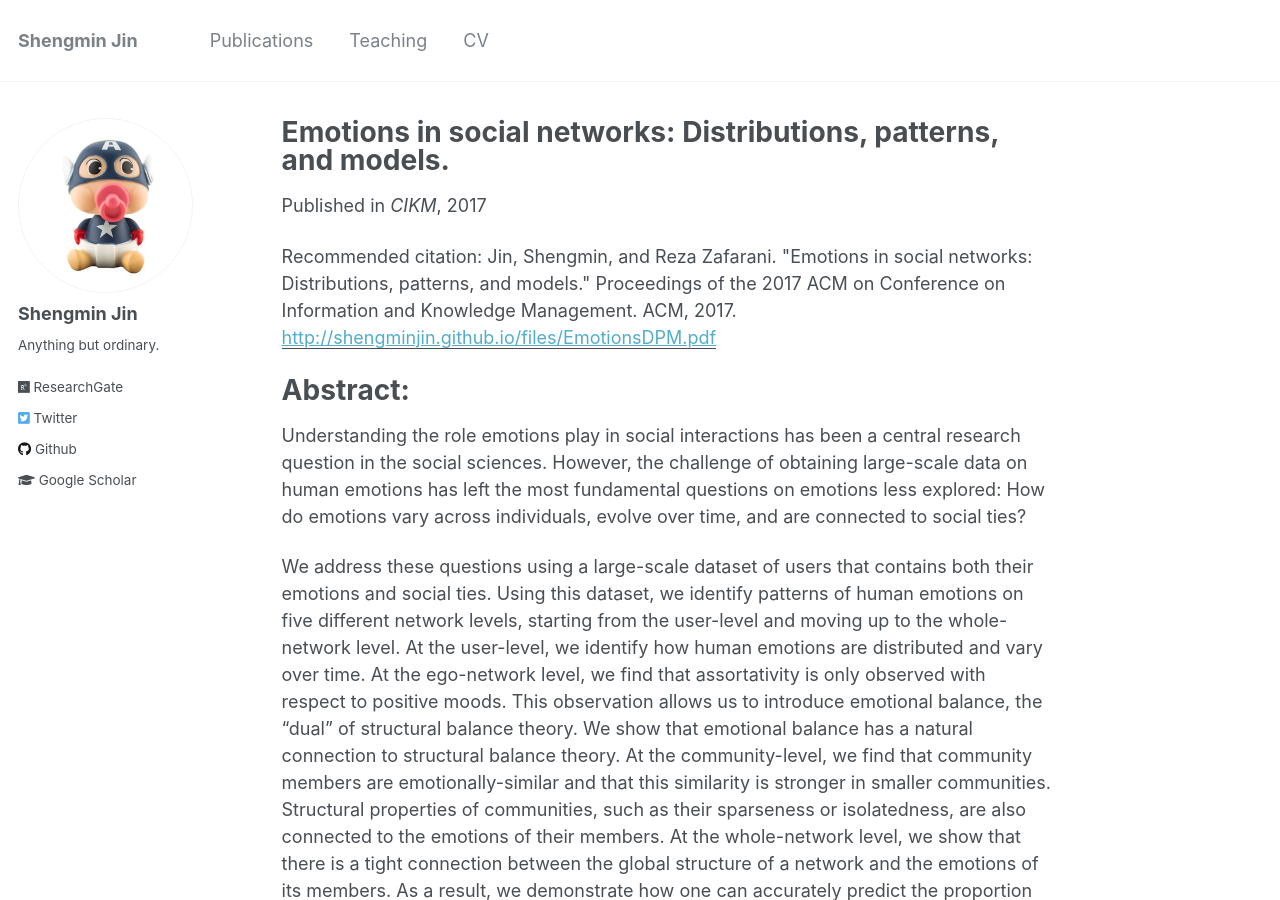
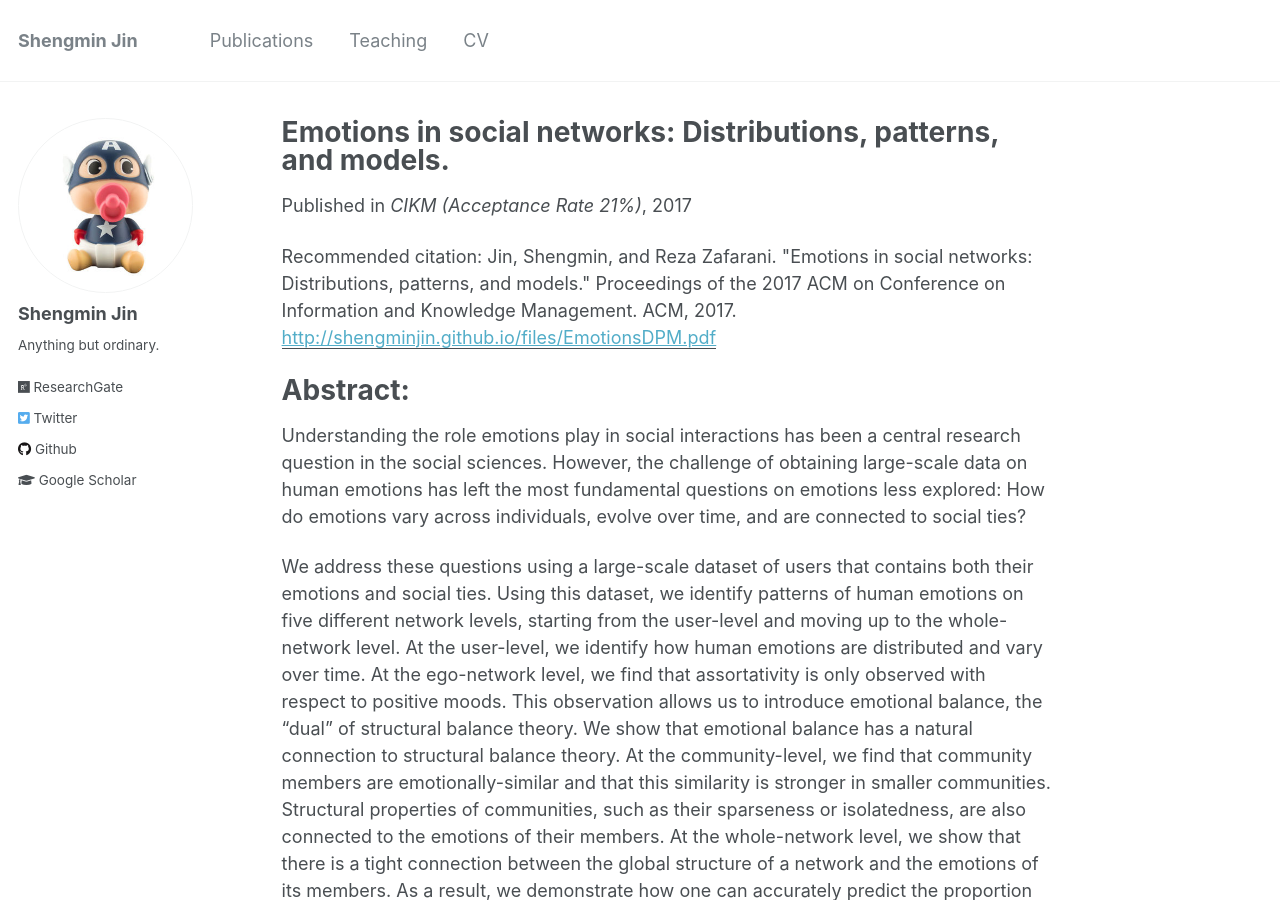
Before and after one commit to shengminjin/shengminjin.github.io, a Jekyll site: the page built from _publications/EmotionsDPM.md, in a window 1280 px wide and 900 px high. Built offline with Jekyll 4.4.1, drawn with Linux system fonts in a browser that asks for light colours.

Commit message:
Update EmotionsDPM.md

```diff
--- a/_publications/EmotionsDPM.md
+++ b/_publications/EmotionsDPM.md
@@ -4,7 +4,7 @@ collection: publications
 permalink: /publication/EmotionsDPM
 excerpt: 'Find how emotions vary across users, how they evolve, and how they are connected to social ties+the dual of structural balance (signed nodes instead of edges).'
 date: 2017-11-06
-venue: 'CIKM'
+venue: 'CIKM (Acceptance Rate 21%)'
 paperurl: 'http://shengminjin.github.io/files/EmotionsDPM.pdf'
 citation: 'Jin, Shengmin, and Reza Zafarani. "Emotions in social networks: Distributions, patterns, and models." Proceedings of the 2017 ACM on Conference on Information and Knowledge Management. ACM, 2017.'
 ---
```
